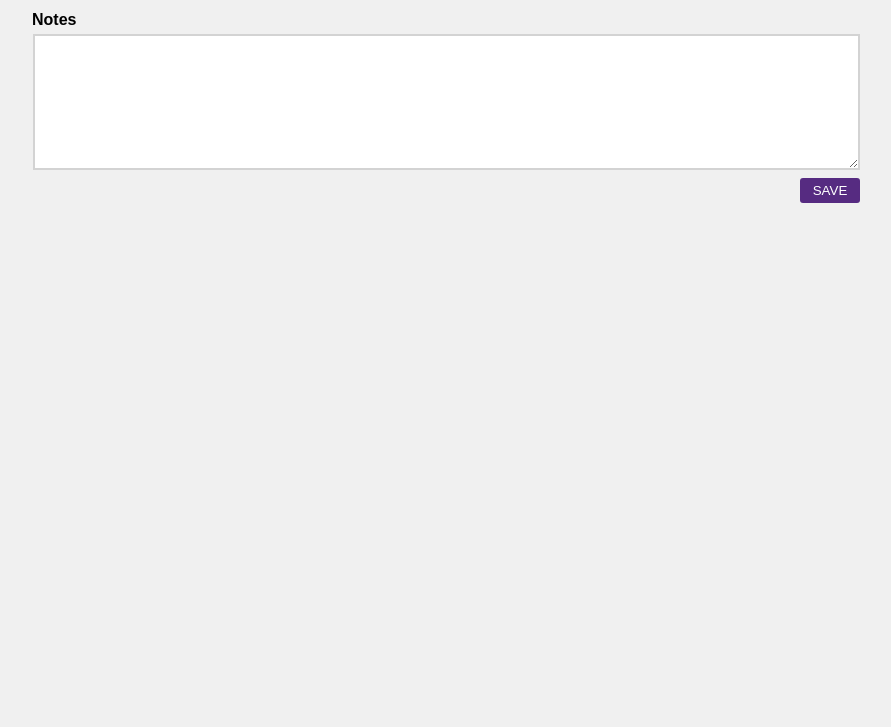
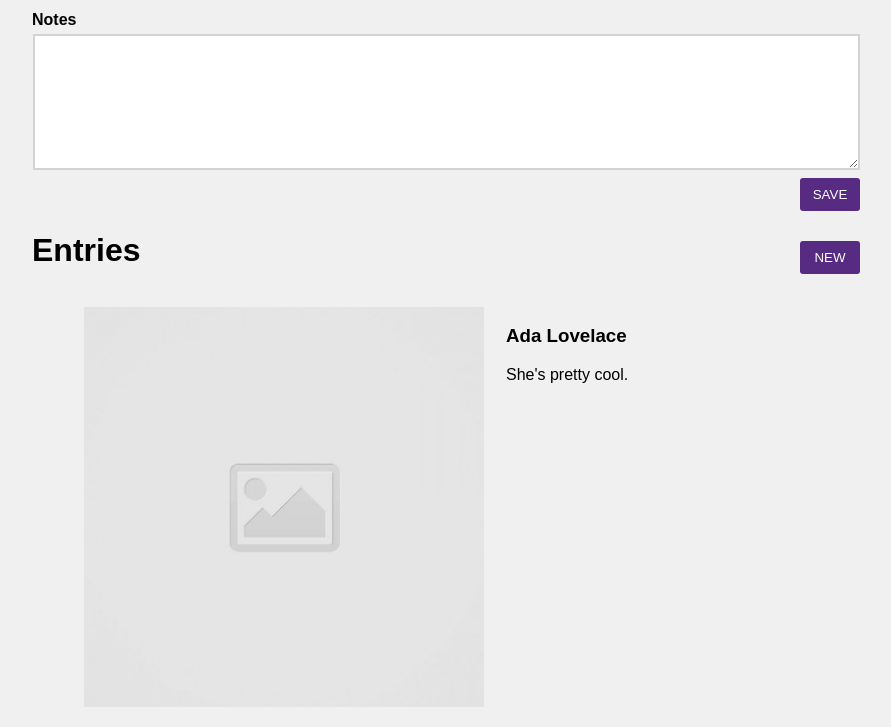
Before and after one commit to avallonsmith/code-journal, a website: page index.html in a window 1280 px wide. Shown: the part 553-1280 px from the top of the page, without its empty margins (194-1085 px from the left). Before the commit the page ends 800 px from the top, so only its background shows below. Drawn offline with Linux system fonts and the light colour scheme; a web font is replaced by a local one.

Commit message:
incomplete

```diff
--- a/css/styles.css
+++ b/css/styles.css
@@ -27,6 +27,7 @@ body {
   border-radius: 3px;
   padding: 5px;
   width: 60px;
+  height: 33px;
 }
 
 .move-button {
@@ -58,3 +59,32 @@ input:hover {
 textarea:hover {
   outline-color: #562b81;
 }
+
+.move-button2 {
+  display: flex;
+  justify-content: space-between;
+}
+
+.image2 {
+  width: 400px;
+  height: 400px;
+}
+
+ul {
+  list-style: none;
+}
+
+.button2 {
+  background-color: #562b81;
+  color: white;
+  border: none;
+  border-radius: 3px;
+  padding: 5px;
+  width: 60px;
+  height: 33px;
+  margin-top: 30px;
+}
+
+.padding {
+  padding-left: 40px;
+}
--- a/index.html
+++ b/index.html
@@ -65,6 +65,31 @@
           </div>
         </form>
       </div>
+      <div data-view="entires">
+        <div class="row">
+          <div class="column-full move-button2">
+            <h1>Entries</h1>
+            <button class="button2">NEW</button>
+          </div>
+        </div>
+        <div class="row">
+          <div class="column-full">
+            <ul>
+              <li>
+                <div class="row">
+                  <div class="column-full column-half">
+                    <img class="image2" id="img-preview2" src="images/placeholder-image-square.jpg" alt="placeholder">
+                  </div>
+                  <div class="column-full column-half padding">
+                    <h3>Ada Lovelace</h3>
+                    <p>She's pretty cool.</p>
+                  </div>
+                </div>
+              </li>
+            </ul>
+          </div>
+        </div>
+      </div>
     </div>
   </main>
   <script src="js/data.js"></script>
```
